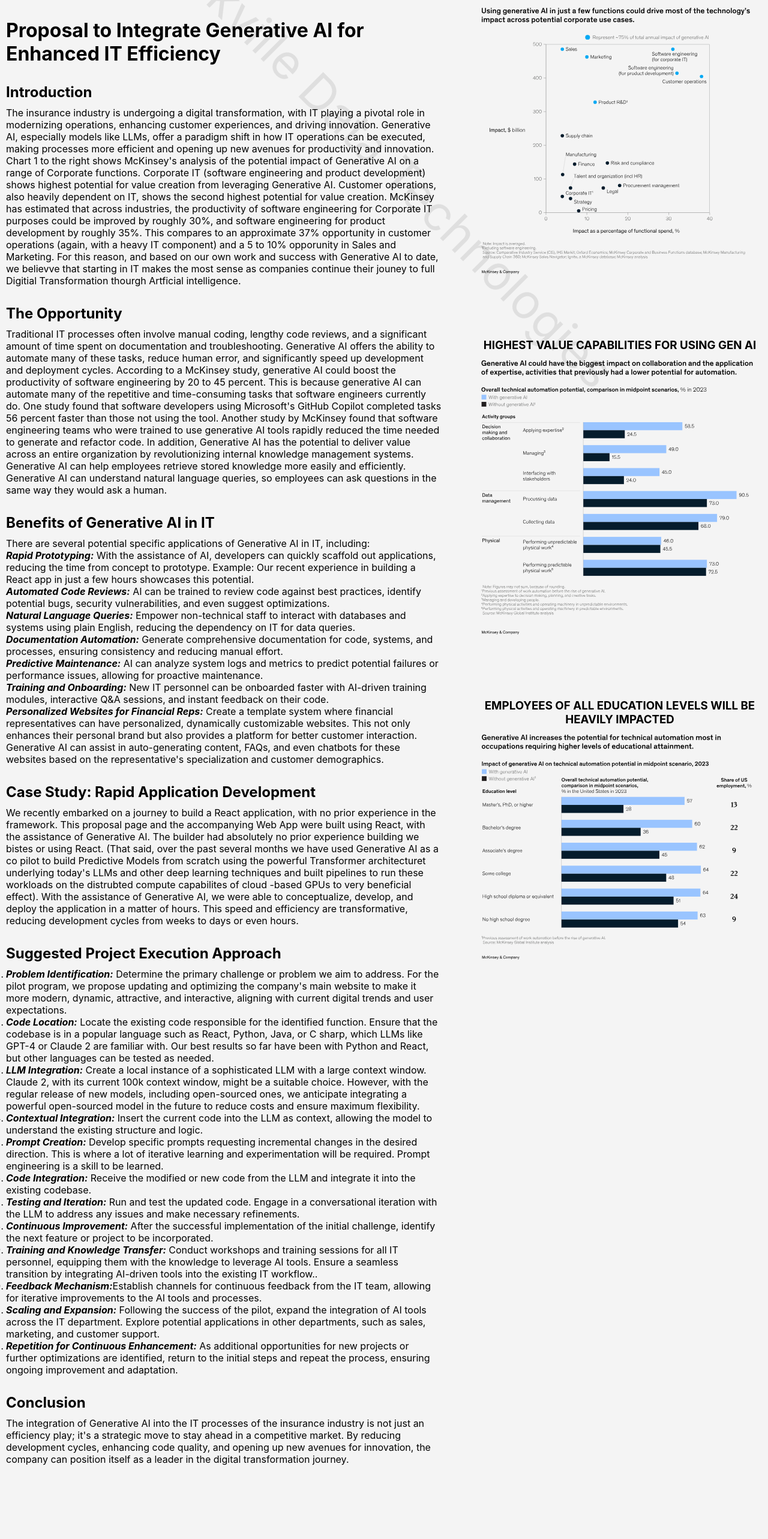
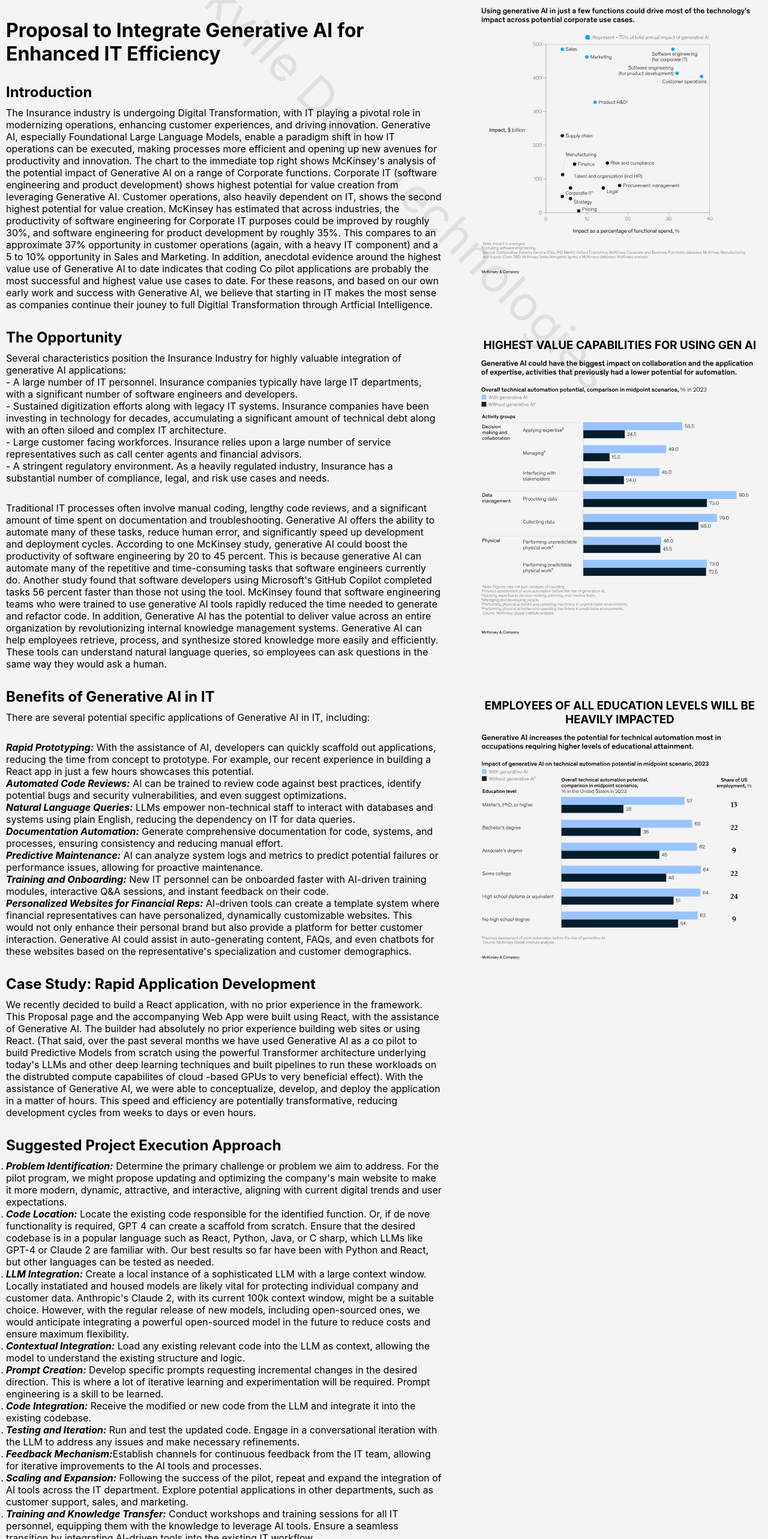
Before and after one commit to toNyc2017/annuity-tool, a React (Create React App) app: page /proposal in a window 1280 px wide. Shown: the part 138-2704 px from the top of the page at 60% size. Before the commit the page ends 2581 px from the top, so only its background shows below. Built offline with nearby package versions, Linux system fonts and the light colour scheme.

Commit message:
fixes to calculator plus new video

```diff
--- a/src/App.css
+++ b/src/App.css
@@ -17,12 +17,18 @@
   z-index: -1; /* Place it behind the content */
   color: #333; /* Adjust color as needed */
   white-space: nowrap;
+  padding-top: 10px;
 }
 
 
 
 body {
   background-color: #f4f4f4; /* This is a light gray color */
+}
+
+nav {
+  position: relative;
+  z-index: 10; /* or any value higher than the z-index of .app-container */
 }
 
 
@@ -92,7 +98,7 @@
   margin-bottom: 10px; /* Adjust as needed */
 }
 
-
+.main-content h2,
 .proposal-content h1,
 .proposal-content h2,
 .proposal-content h3,
@@ -119,20 +125,29 @@
   font-size: 24px;
   font-weight: bold;
   text-align: center;
-  padding: 10px;
+  padding: 5px;
 }
 
 .subtitle {
   grid-row: 2; /* Explicitly set to the second row */
   font-size: 18px;
-  font-weight: normal;
+  font-weight: bold;
+  font-style: italic;
   text-align: center;
-  padding: 10px;
+  padding: 5px;
 }
 
 .quadrant {
   padding: 20px;
   border: 1px solid #e0e0e0; /* Optional: Add a border to see the quadrants */
+}
+
+.quadrant h3 {
+  margin-bottom: 20px; /* Adjust this value to your preference */
+}
+
+.quadrant p {
+  margin-bottom: 20px; /* Adjust this value to your preference */
 }
 .top-left {
   grid-column: 1; /* First column */
@@ -207,12 +222,21 @@
   display: grid;
   grid-template-columns: 1fr; /* One column */
   grid-template-rows: auto 1fr auto; /* Header, main content, and navigation link */
-  gap: 20px; /* Space between items */
-  padding: 20px; /* Optional padding around the entire container */
+  margin-top: -75px;
+  /*transform: translateY(-75px); */
+  gap: 10px; /* Space between items */
+  padding: 10px; /* Optional padding around the entire container */
+  position: relative;
+  z-index: 5;
+
 }
 
 .header {
   grid-row: 1; /* Explicitly set to the first row */
+  /*position: relative; */
+  z-index: 10; /* This ensures the header stays on top of other elements */
+
+  margin-top: 40;
 }
 
 .main-content {
--- a/src/App.js
+++ b/src/App.js
@@ -191,19 +191,23 @@
 
         <div className="quadrant top-left">
           <h3>What is an annuity?</h3>
+          <p></p>
           <p>An annuity is a financial product that provides a series of payments made at equal intervals. There are many types of annuities, but all share this basic characteristic. Typically, annuities are used as a way to secure a steady cash flow for an individual during their retirement years. They can be purchased with a lump sum or with a series of payments over time and can provide fixed or variable returns based on the terms of the contract.</p>
+          <p>Annuities come in various forms to cater to the diverse needs of investors. Fixed indexed annuities offer returns based on a specific market index, providing a balance between potential growth and protection against market downturns. Deferred annuities allow investors to accumulate earnings over time, deferring their income until a later date, which can be especially beneficial for those looking to grow their investments tax-deferred before retirement. On the other hand, immediate annuities are designed for individuals seeking instant payouts, usually starting within a year of purchase. This type is ideal for retirees who want to convert a portion of their savings into a guaranteed stream of income.</p>
         </div>
         <div className="quadrant top-right">
           <AnnuityCalculator />
         </div>
         <div className="quadrant bottom-left">
           <h3>Who might want to purchase an annuity?</h3>
+          <h2> </h2>
           <p>Annuities are often sought by individuals who want to ensure a stable income stream in their retirement years, especially if they're concerned about outliving their savings. They can be beneficial for those who don't have employer-sponsored retirement plans or want an additional safety net beyond other retirement savings. Additionally, individuals who have received a large sum of money, such as from an inheritance or lottery win, might purchase an annuity to help manage and distribute their wealth over time.</p>
+          <p>Furthermore, annuities can be a strategic choice for individuals in higher tax brackets. The tax-deferred growth offered by certain annuities can be an attractive feature for those looking to minimize their current tax liabilities. Business owners or self-employed professionals might also consider annuities as a way to diversify their investment portfolios, especially if they lack access to traditional pension plans. Lastly, individuals who desire a predictable and structured payout, irrespective of market fluctuations, often find the guaranteed returns of certain annuities appealing.</p>
         </div>
         <div className="quadrant bottom-right">
           <video width="320" height="240" controls>
-            <source src="https://res.cloudinary.com/dvse2x2pd/video/upload/v1692377518/SalmaCelloShort_zskw3k.mov" type="video/mp4" />
-            Your browser does not support the video tag.
+            {/*<source src="https://res.cloudinary.com/dvse2x2pd/video/upload/v1692377518/SalmaCelloShort_zskw3k.mov" type="video/mp4" />*/}
+            <source src="https://res.cloudinary.com/dvse2x2pd/video/upload/v1692919387/TomAnnuities1_rsw2hg.mov" type="video/mp4" />
           </video>
         </div>
       </div>
@@ -225,70 +229,78 @@
 
         <h2>Introduction</h2>
         <p>
-          The insurance industry is undergoing a digital transformation, with IT playing a pivotal role in modernizing operations, enhancing customer experiences, and driving innovation.
-          Generative AI, especially models like LLMs, offer a paradigm shift in how IT operations can be executed, making processes more efficient and opening up new avenues for productivity and innovation.
-          Chart 1 to the right shows McKinsey's analysis of the potential impact of Generative AI on a range of Corporate functions.  Corporate IT (software engineering and product development) shows highest potential for value creation from leveraging Generative AI.
+          The Insurance industry is undergoing Digital Transformation, with IT playing a pivotal role in modernizing operations, enhancing customer experiences, and driving innovation.
+          Generative AI, especially Foundational Large Language Models, enable a paradigm shift in how IT operations can be executed, making processes more efficient and opening up new avenues for productivity and innovation.
+          The chart to the immediate top right shows McKinsey's analysis of the potential impact of Generative AI on a range of Corporate functions.  Corporate IT (software engineering and product development) shows highest potential for value creation from leveraging Generative AI.
           Customer operations, also heavily dependent on IT, shows the second highest potential for value creation.
-          McKinsey has estimated that across industries, the productivity of software engineering for Corporate IT purposes could be improved by roughly 30%, and software engineering for product development by roughly 35%. This compares to an approximate 37% opportunity in customer operations (again, with a heavy IT component) and a 5 to 10% opporunity in Sales and Marketing.
-          For this reason, and based on our own work and success with Generative AI to date, we believve that starting in IT makes the most sense as companies continue their jouney to full Digitial Transformation thourgh Artficial intelligence.
-
-
+          McKinsey has estimated that across industries, the productivity of software engineering for Corporate IT purposes could be improved by roughly 30%, and software engineering for product development by roughly 35%. This compares to an approximate 37% opportunity in customer operations (again, with a heavy IT component) and a 5 to 10% opportunity in Sales and Marketing.
+          In addition, anecdotal evidence around the highest value use of Generative AI to date indicates that coding Co pilot applications are probably the most successful and highest value use cases to date.
+          For these reasons, and based on our own early work and success with Generative AI, we believe that starting in IT makes the most sense as companies continue their jouney to full Digitial Transformation through Artficial Intelligence.
         </p>
 
         <h2>The Opportunity</h2>
-        <p>
+        <p>Several characteristics position the Insurance Industry for highly valuable integration of generative AI applications:</p>
+        <p> - A large number of IT personnel.  Insurance companies typically have large IT departments, with a significant number of software engineers and developers.</p>
+        <p>- Sustained digitization efforts along with legacy IT systems.  Insurance companies have been investing in technology for decades, accumulating a significant amount of technical debt along with an often siloed and complex IT architecture.</p>
+        <p>- Large customer facing workforces.  Insurance relies upon a large number of service representatives such as call center agents and financial advisors. </p>
+
+        <p>- A stringent regulatory environment. As a heavily regulated industry, Insurance has a substantial number of compliance,  legal, and risk use cases and needs.</p>
+        <h2> </h2>
+         <p>
           Traditional IT processes often involve manual coding, lengthy code reviews, and a significant amount of time spent on documentation and troubleshooting.
           Generative AI offers the ability to automate many of these tasks, reduce human error, and significantly speed up development and deployment cycles.
-          According to a McKinsey study, generative AI could boost the productivity of software engineering by 20 to 45 percent. This is because generative AI can automate many of the repetitive and time-consuming tasks that software engineers currently do.
-          One study found that software developers using Microsoft's GitHub Copilot completed tasks 56 percent faster than those not using the tool. Another study by McKinsey found that software engineering teams who were trained to use generative AI tools rapidly reduced the time needed to generate and refactor code.
+          According to one McKinsey study, generative AI could boost the productivity of software engineering by 20 to 45 percent. This is because generative AI can automate many of the repetitive and time-consuming tasks that software engineers currently do.
+          Another study found that software developers using Microsoft's GitHub Copilot completed tasks 56 percent faster than those not using the tool. McKinsey found that software engineering teams who were trained to use generative AI tools rapidly reduced the time needed to generate and refactor code.
           In addition, Generative AI has the potential to deliver value across an entire organization by revolutionizing internal knowledge management systems.
-          Generative AI can help employees retrieve stored knowledge more easily and efficiently. Generative AI can understand natural language queries, so employees can ask questions in the same way they would ask a human.
+          Generative AI can help employees retrieve, process, and synthesize stored knowledge more easily and efficiently. These tools can understand natural language queries, so employees can ask questions in the same way they would ask a human.
         </p>
         <h2>Benefits of Generative AI in IT</h2>
-          <p>
+        <p>
           There are several potential specific applications of Generative AI in IT, including:
         </p>
+
+        <h2> </h2>
           <ul>
-            <li><span className="concept-title">Rapid Prototyping:</span> With the assistance of AI, developers can quickly scaffold out applications, reducing the time from concept to prototype. Example: Our recent experience in building a React app in just a few hours showcases this potential.</li>
-            <li><span className="concept-title">Automated Code Reviews:</span> AI can be trained to review code against best practices, identify potential bugs, security vulnerabilities, and even suggest optimizations.</li>
-            <li><span className="concept-title">Natural Language Queries:</span> Empower non-technical staff to interact with databases and systems using plain English, reducing the dependency on IT for data queries.</li>
+            <li><span className="concept-title">Rapid Prototyping:</span> With the assistance of AI, developers can quickly scaffold out applications, reducing the time from concept to prototype. For example, our recent experience in building a React app in just a few hours showcases this potential.</li>
+            <li><span className="concept-title">Automated Code Reviews:</span> AI can be trained to review code against best practices, identify potential bugs and security vulnerabilities, and even suggest optimizations.</li>
+            <li><span className="concept-title">Natural Language Queries:</span> LLMs empower non-technical staff to interact with databases and systems using plain English, reducing the dependency on IT for data queries.</li>
             <li><span className="concept-title">Documentation Automation:</span> Generate comprehensive documentation for code, systems, and processes, ensuring consistency and reducing manual effort.</li>
             <li><span className="concept-title">Predictive Maintenance:</span> AI can analyze system logs and metrics to predict potential failures or performance issues, allowing for proactive maintenance.</li>
             <li><span className="concept-title">Training and Onboarding:</span> New IT personnel can be onboarded faster with AI-driven training modules, interactive Q&A sessions, and instant feedback on their code.</li>
-            <li><span className="concept-title">Personalized Websites for Financial Reps:</span> Create a template system where financial representatives can have personalized, dynamically customizable websites. This not only enhances their personal brand but also provides a platform for better customer interaction. Generative AI can assist in auto-generating content, FAQs, and even chatbots for these websites based on the representative's specialization and customer demographics.</li>
+            <li><span className="concept-title">Personalized Websites for Financial Reps:</span> AI-driven tools can create a template system where financial representatives can have personalized, dynamically customizable websites. This would not only enhance their personal brand but also provide a platform for better customer interaction. Generative AI could assist in auto-generating content, FAQs, and even chatbots for these websites based on the representative's specialization and customer demographics.</li>
           </ul>
 
         <h2> </h2>
         <h2> </h2>
         <h2>Case Study: Rapid Application Development</h2>
         <p>
-          We recently embarked on a journey to build a React application, with no prior experience in the framework.
-          This proposal page and the accompanying Web App were built using React, with the assistance of Generative AI. The builder had absolutely no prior experience building we bistes or using React.
-          (That said, over the past several months we have used Generative AI as a co pilot to build Predictive Models from scratch using the powerful Transformer architecturet underlying today's LLMs and other deep learning techniques and built pipelines to run these workloads on the distrubted compute capabilites of cloud -based GPUs to very beneficial effect).
+          We recently decided to build a React application, with no prior experience in the framework.
+          This Proposal page and the accompanying Web App were built using React, with the assistance of Generative AI. The builder had absolutely no prior experience building web sites or using React.
+          (That said, over the past several months we have used Generative AI as a co pilot to build Predictive Models from scratch using the powerful Transformer architecture underlying today's LLMs and other deep learning techniques and built pipelines to run these workloads on the distrubted compute capabilites of cloud -based GPUs to very beneficial effect).
           With the assistance of Generative AI, we were able to conceptualize, develop, and deploy the application in a matter of hours.
-          This speed and efficiency are transformative, reducing development cycles from weeks to days or even hours.
+          This speed and efficiency are potentially transformative, reducing development cycles from weeks to days or even hours.
         </p>
 
         <h2>Suggested Project Execution Approach</h2>
         <ol>
-            <li><span className="concept-title">Problem Identification:</span> Determine the primary challenge or problem we aim to address. For the pilot program, we propose updating and optimizing the company's main website to make it more modern, dynamic, attractive, and interactive, aligning with current digital trends and user expectations.</li>
-            <li><span className="concept-title">Code Location:</span> Locate the existing code responsible for the identified function. Ensure that the codebase is in a popular language such as React, Python, Java, or C sharp, which LLMs like GPT-4 or Claude 2 are familiar with. Our best results so far have been with Python and React, but other languages can be tested as needed.</li>
-            <li><span className="concept-title">LLM Integration:</span> Create a local instance of a sophisticated LLM with a large context window. Claude 2, with its current 100k context window, might be a suitable choice. However, with the regular release of new models, including open-sourced ones, we anticipate integrating a powerful open-sourced model in the future to reduce costs and ensure maximum flexibility.</li>
-            <li><span className="concept-title">Contextual Integration:</span> Insert the current code into the LLM as context, allowing the model to understand the existing structure and logic.</li>
+            <li><span className="concept-title">Problem Identification:</span> Determine the primary challenge or problem we aim to address. For the pilot program, we might propose updating and optimizing the company's main website to make it more modern, dynamic, attractive, and interactive, aligning with current digital trends and user expectations.</li>
+            <li><span className="concept-title">Code Location:</span> Locate the existing code responsible for the identified function. Or, if de nove functionality is required, GPT 4 can create a scaffold from scratch. Ensure that the desired codebase is in a popular language such as React, Python, Java, or C sharp, which LLMs like GPT-4 or Claude 2 are familiar with. Our best results so far have been with Python and React, but other languages can be tested as needed.</li>
+            <li><span className="concept-title">LLM Integration:</span> Create a local instance of a sophisticated LLM with a large context window. Locally instatiated and housed models are likely vital for protecting individual company and customer data. Anthropic's Claude 2, with its current 100k context window, might be a suitable choice. However, with the regular release of new models, including open-sourced ones, we would anticipate integrating a powerful open-sourced model in the future to reduce costs and ensure maximum flexibility.</li>
+            <li><span className="concept-title">Contextual Integration:</span> Load any existing relevant code into the LLM as context, allowing the model to understand the existing structure and logic.</li>
             <li><span className="concept-title">Prompt Creation:</span> Develop specific prompts requesting incremental changes in the desired direction. This is where a lot of iterative learning and experimentation will be required. Prompt engineering is a skill to be learned.</li>
             <li><span className="concept-title">Code Integration:</span> Receive the modified or new code from the LLM and integrate it into the existing codebase.</li>
             <li><span className="concept-title">Testing and Iteration:</span> Run and test the updated code. Engage in a conversational iteration with the LLM to address any issues and make necessary refinements.</li>
-            <li><span className="concept-title">Continuous Improvement:</span> After the successful implementation of the initial challenge, identify the next feature or project to be incorporated.</li>
+            <li><span className="concept-title">Feedback Mechanism:</span>Establish channels for continuous feedback from the IT team, allowing for iterative improvements to the AI tools and processes.</li>
+            <li><span className="concept-title">Scaling and Expansion:</span> Following the success of the pilot, repeat and expand the integration of AI tools across the IT department. Explore potential applications in other departments, such as customer support, sales, and marketing.</li>
             <li><span className="concept-title">Training and Knowledge Transfer:</span> Conduct workshops and training sessions for all IT personnel, equipping them with the knowledge to leverage AI tools. Ensure a seamless transition by integrating AI-driven tools into the existing IT workflow..</li>
-            <li><span className="concept-title">Feedback Mechanism:</span>Establish channels for continuous feedback from the IT team, allowing for iterative improvements to the AI tools and processes.</li>
-            <li><span className="concept-title">Scaling and Expansion:</span> Following the success of the pilot, expand the integration of AI tools across the IT department. Explore potential applications in other departments, such as sales, marketing, and customer support.</li>
-            <li><span className="concept-title">Repetition for Continuous Enhancement:</span> As additional opportunities for new projects or further optimizations are identified, return to the initial steps and repeat the process, ensuring ongoing improvement and adaptation.</li>
+            {/*<li><span className="concept-title">Repetition for Continuous Enhancement:</span> As additional opportunities for new projects or further optimizations are identified, return to the initial steps and repeat the process, ensuring ongoing improvement and adaptation.</li>    */}
         </ol>
 
         <h2>Conclusion</h2>
         <p>
-          The integration of Generative AI into the IT processes of the insurance industry is not just an efficiency play; it's a strategic move to stay ahead in a competitive market.
-          By reducing development cycles, enhancing code quality, and opening up new avenues for innovation, the company can position itself as a leader in the digital transformation journey.
+          The integration of Generative AI into the IT processes of the Insurance industry is not just an efficiency play; it's a strategic move to stay ahead in an increasingly competitive market.
+          By reducing development cycles, enhancing code quality, and opening up new avenues for innovation, the company can position itself as a leader in the Digital Transformation race.
+          Tangible outcomes will include increased customer satisfaction, increased sales, reduced costs, and improved employee productivity and engagement.
         </p>
       </div>
 
```
Also changed, not shown: src/AnnuityCalculator.js (+61 -10 lines).
